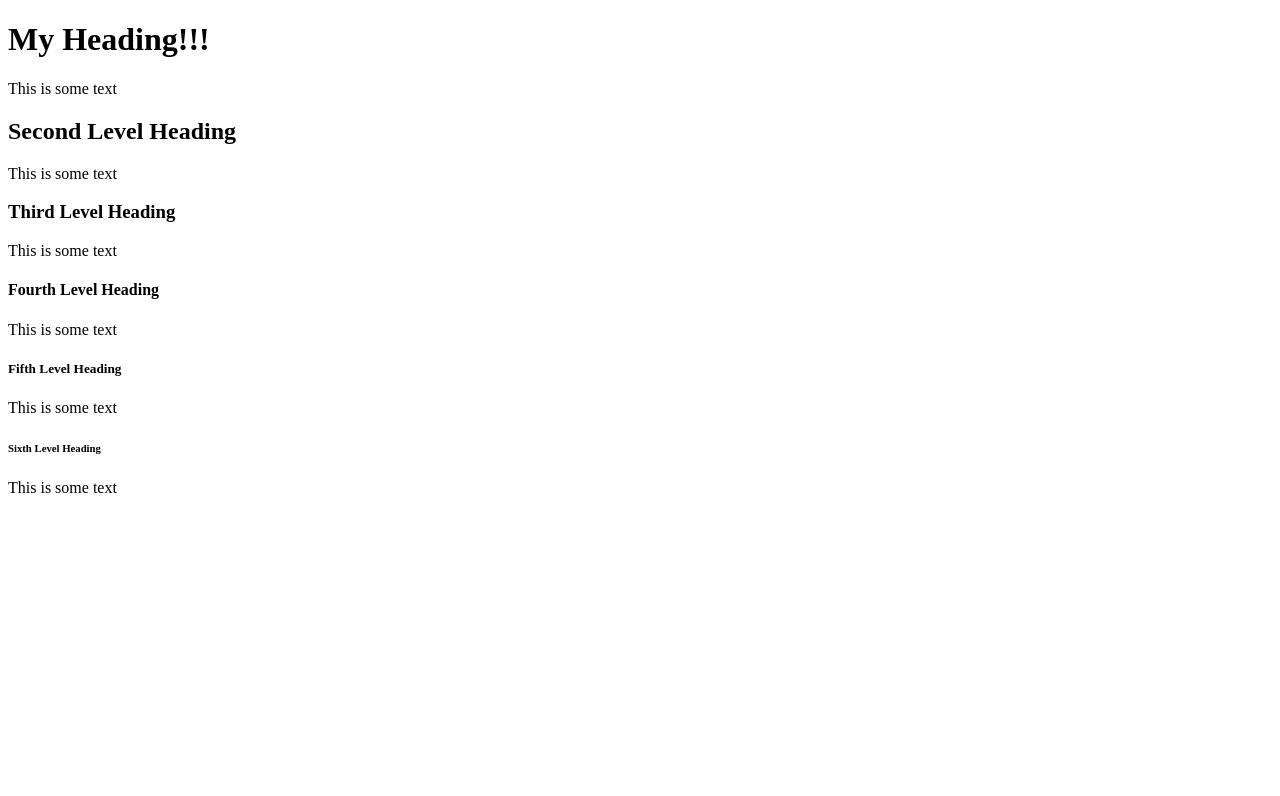
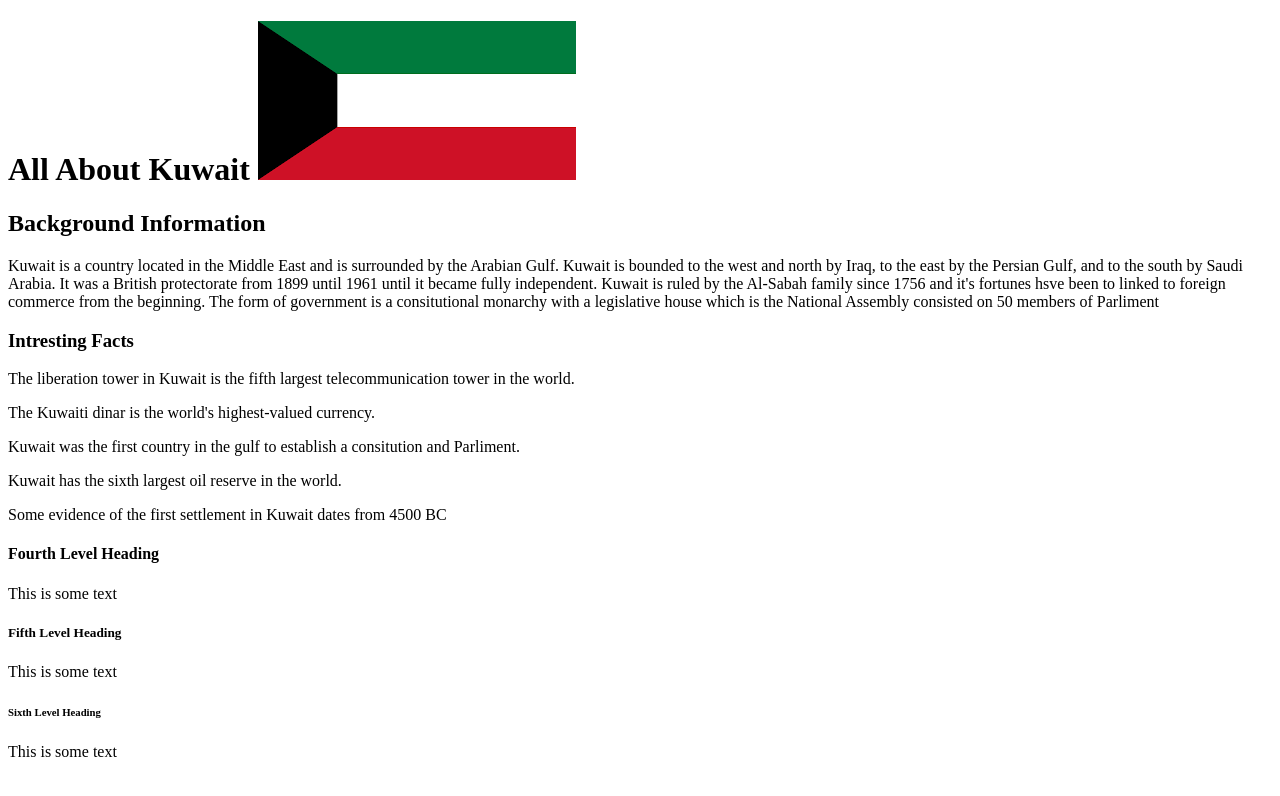
Before and after one commit to malmezyad02/All-About-Kuwait, a plain HTML site: page index.html in a window 1280 px wide. Drawn offline with Linux system fonts and the light colour scheme.

Commit message:
first page

```diff
--- a/index.html
+++ b/index.html
@@ -8,14 +8,27 @@
 </head>
 <body>
 
-    <h1>My Heading!!!</h1>
-    <p>This is some text</p>
+    <h1>All About Kuwait
 
-    <h2>Second Level Heading</h2>
-    <p>This is some text</p>
 
-    <h3>Third Level Heading</h3>
-    <p>This is some text</p>
+        <img src="kuwaiti flag.png" alt=kuwaiti flag >
+
+
+    <h2>Background Information</h2>
+    <p>Kuwait is a country located in the Middle East and is surrounded by the Arabian Gulf. Kuwait is bounded to the west and north by Iraq, to the east by the Persian Gulf, and to the south by Saudi Arabia.
+    It was a British protectorate from 1899 until 1961 until it became fully independent.
+    Kuwait is ruled by the Al-Sabah family since 1756 and it's fortunes hsve been to linked to foreign commerce from the beginning.
+    The form of government is a consitutional monarchy with a legislative house which is the National Assembly consisted on 50 members of Parliment   </p>
+
+
+    <h3>Intresting Facts</h3>
+    <p>The liberation tower in Kuwait is the fifth largest telecommunication tower in the world.</p>
+    <p>The Kuwaiti dinar is the world's highest-valued currency.</p>
+    <p>Kuwait was the first country in the gulf to establish a consitution and Parliment.</p>
+    <p>Kuwait has the sixth largest oil reserve in the world.
+    <p>Some evidence of the first settlement in Kuwait dates from 4500 BC</p>
+     </p>
+    </p>
 
     <h4>Fourth Level Heading</h4>
     <p>This is some text</p>
@@ -25,5 +38,8 @@
 
     <h6>Sixth Level Heading</h6>
     <p>This is some text</p>
+
+
+
 </body>
 </html>
```
Also changed, not shown: kuwaiti flag.png (added), 1 other file.
